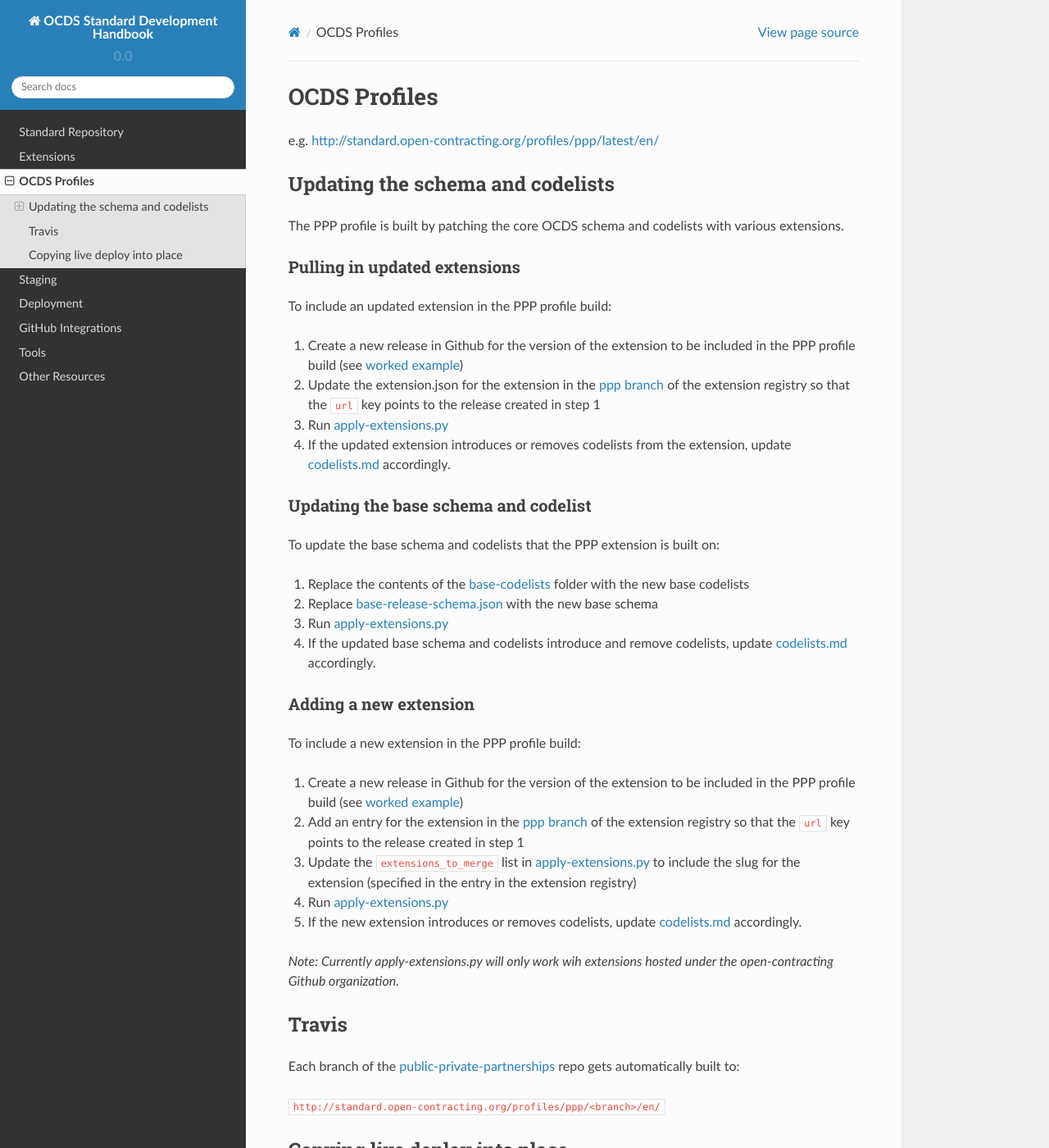
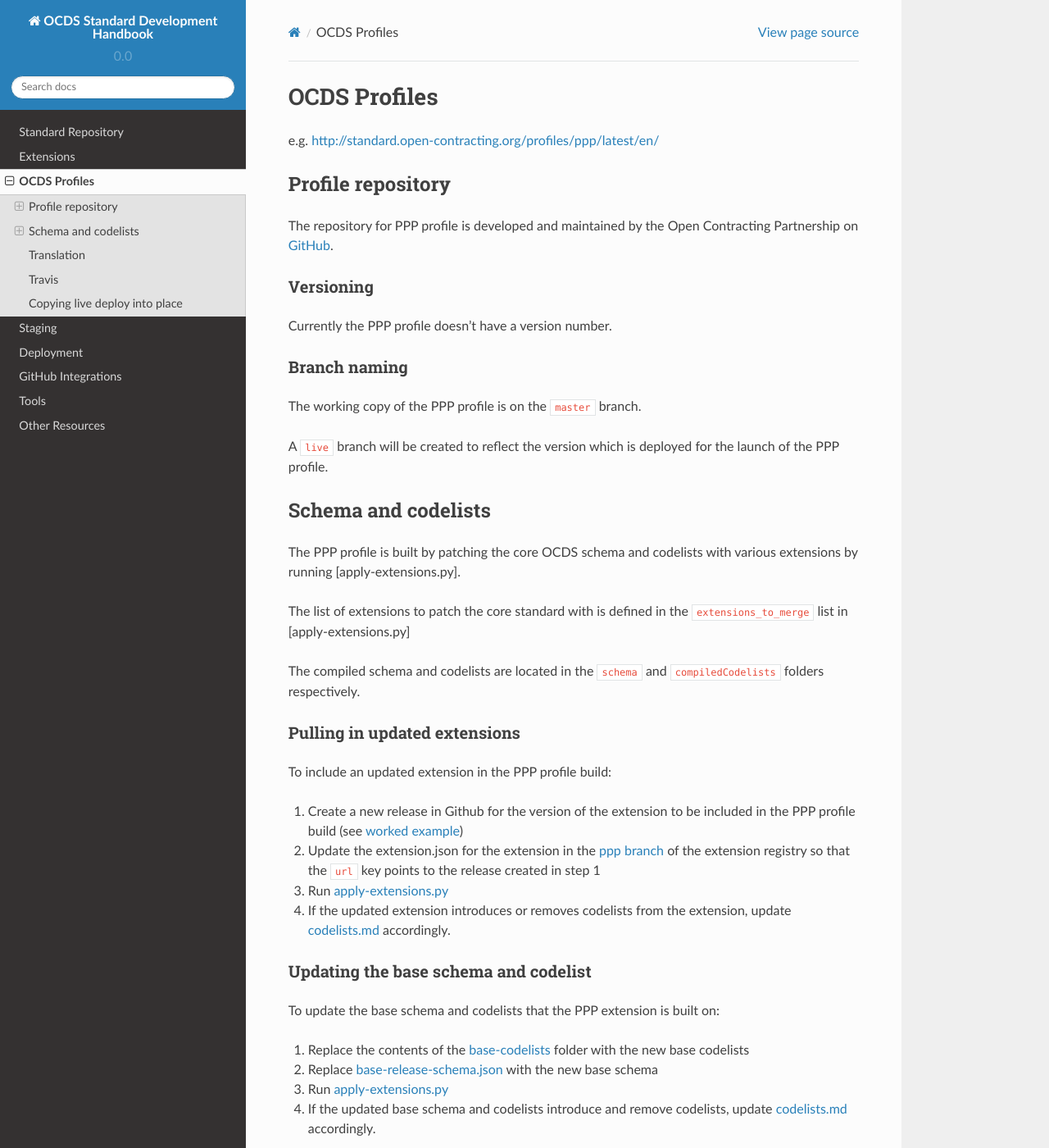
Before and after one commit to open-contracting/standard-development-handbook, a Sphinx documentation site: the page built from docs/profiles.md, in a window 1280 px wide and 1400 px high. Shown: the whole window at 82% size. Built offline with Sphinx 7.4.7 and the Read the Docs theme 2.0.0, drawn with Linux system fonts in a browser that asks for light colours; some of the changed text lies outside the part shown.

Commit message:
Update profiles.md
add versioning, branch naming sections and update schema and codelist sections

```diff
--- a/docs/profiles.md
+++ b/docs/profiles.md
@@ -2,9 +2,27 @@
 
 e.g. [http://standard.open-contracting.org/profiles/ppp/latest/en/](http://standard.open-contracting.org/profiles/ppp/latest/en/)
 
-## Updating the schema and codelists
+## Profile repository
 
-The PPP profile is built by patching the core OCDS schema and codelists with various extensions.
+The repository for PPP profile is developed and maintained by the Open Contracting Partnership on [GitHub](https://github.com/open-contracting/public-private-partnerships).
+
+### Versioning
+
+Currently the PPP profile doesn't have a version number.
+
+### Branch naming
+
+The working copy of the PPP profile is on the `master` branch.
+
+A `live` branch will be created to reflect the version which is deployed for the launch of the PPP profile.
+
+## Schema and codelists
+
+The PPP profile is built by patching the core OCDS schema and codelists with various extensions by running [apply-extensions.py].
+
+The list of extensions to patch the core standard with is defined in the `extensions_to_merge` list in [apply-extensions.py]
+
+The compiled schema and codelists are located in the [`schema`](https://github.com/open-contracting/public-private-partnerships/tree/master/schema) and [`compiledCodelists`](https://github.com/open-contracting/public-private-partnerships/tree/master/compiledCodelists) folders respectively.
 
 ### Pulling in updated extensions
 
@@ -34,7 +52,11 @@ To include a new extension in the PPP profile build:
 1. Run [apply-extensions.py](https://github.com/open-contracting/public-private-partnerships/blob/master/schema/apply-extensions.py)
 1. If the new extension introduces or removes codelists, update [codelists.md](https://github.com/open-contracting/public-private-partnerships/blob/master/docs/reference/codelists.md) accordingly.
 
-*Note: Currently apply-extensions.py will only work wih extensions hosted under the open-contracting Github organization.*
+*Note: Currently apply-extensions.py will only work with extensions hosted under the open-contracting Github organization.*
+
+## Translation
+
+A Spanish translation of the PPP profile is maintained using Transifex.
 
 ## Travis
 
```
